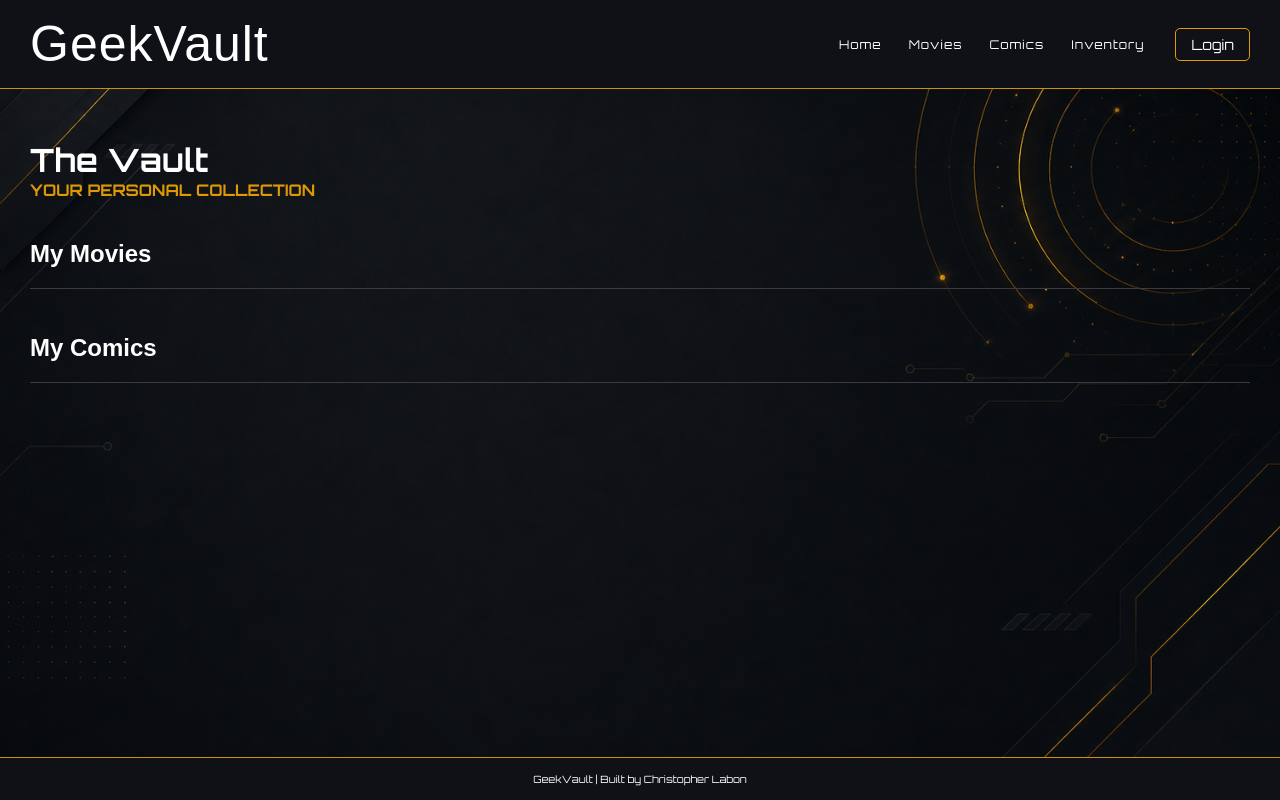
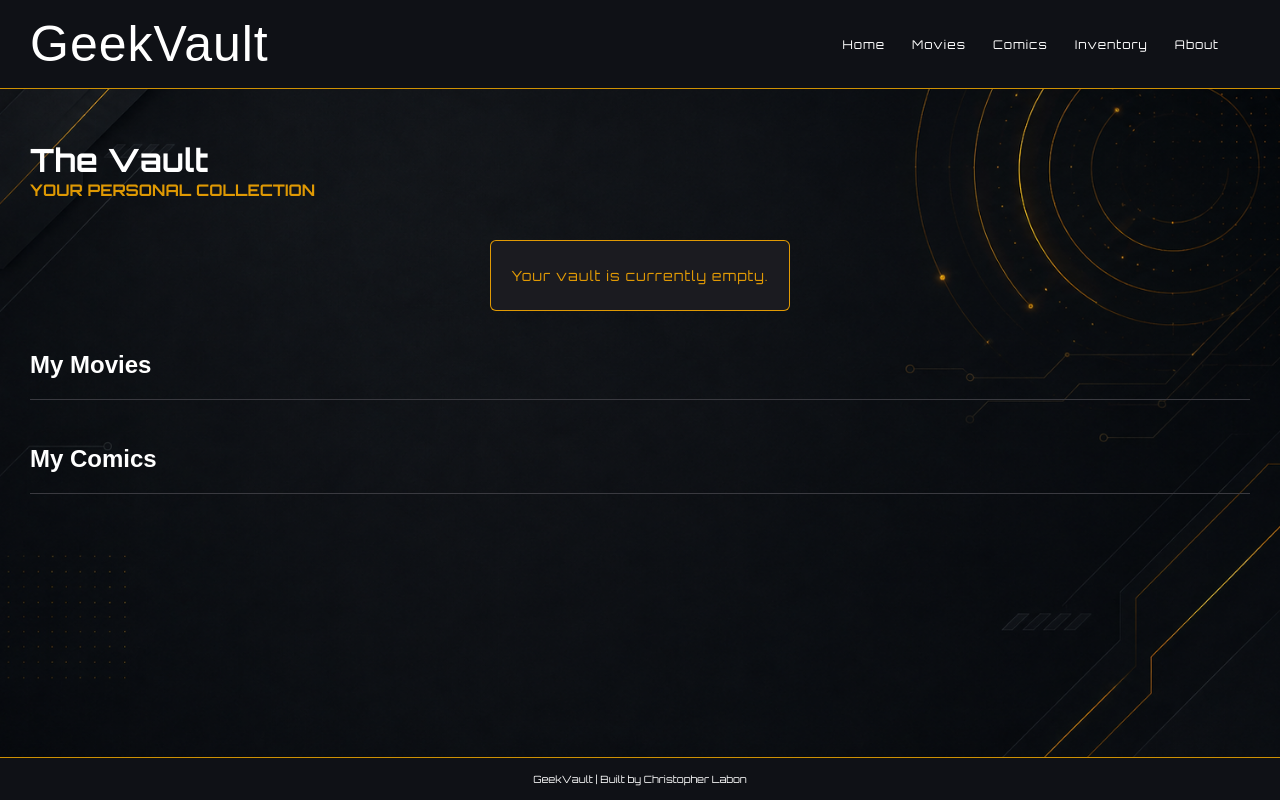
Before and after one commit to clabon7831/geek-vault, a React (Vite) app: page /#/inventory in a window 1280 px wide. Built offline with nearby package versions, Linux system fonts and the light colour scheme; a web font is replaced by a local one.

Commit message:
remove unfinished login button

```diff
--- a/src/App.css
+++ b/src/App.css
@@ -238,6 +238,19 @@ display: block;
     margin-bottom: 0px;
 }
 
+.emptyVault {
+ width: fit-content;
+    margin: 0 auto 40px;
+    padding: 12px 20px;
+    color: rgba(255, 174, 0, 0.869);
+    background-color: #1b1b20;
+    border: 1px solid rgba(255, 174, 0, 0.869);
+    border-radius: 6px;
+    font-family: "Orbitron", sans-serif;
+    font-size: 14px;
+    letter-spacing: 1px;
+}
+
 .inventoryHeader p {
     font-family: "Orbitron", sans-serif;
     font-weight: 700;
--- a/src/App.jsx
+++ b/src/App.jsx
@@ -7,6 +7,7 @@ import Comics from './pages/Comics'
 import Footer from './components/Footer'
 import Home from './pages/Home'
 import Inventory from './pages/Inventory'
+import About from './pages/About'
 
 function App() {
 
@@ -42,6 +43,7 @@ function App() {
           <Route path="/movies" element={<Movies addToInventory={addToInventory} />} />
           <Route path="/comics" element={<Comics addToInventory={addToInventory} />} />
           <Route path="/inventory" element={<Inventory inventory={inventory} deleteFromInventory={deleteFromInventory} />} />
+          <Route path="/about" element={<About />} />
         </Routes>
       </main>
 
--- a/src/components/Navbar.jsx
+++ b/src/components/Navbar.jsx
@@ -23,11 +23,13 @@ function Navbar() {
                 <Link to="/inventory">
                     <button>Inventory</button>
                 </Link>
+
+                <Link to="/about">
+                    <button>About</button>
+                </Link>
             </div>
 
-            <div className="login">
-                    <button>Login</button>
-            </div>
+
         </nav>
     )
 }
--- /dev/null
+++ b/src/pages/About.jsx
@@ -0,0 +1,14 @@
+function About() {
+    return (
+        <div className="about">
+            <h1>About GeekVault</h1>
+
+            <p>
+                GeekVault helps fans discover movies and comics and organize
+                their personal collection.
+            </p>
+        </div>
+    )
+}
+
+export default About
--- a/src/pages/Inventory.jsx
+++ b/src/pages/Inventory.jsx
@@ -49,6 +49,12 @@ function Inventory({ inventory, deleteFromInventory }) {
             <p>YOUR PERSONAL COLLECTION</p>
         </div>
 
+        <div className="emptyVault">
+            {inventory.length === 0 && (
+                <p>Your vault is currently empty.</p>
+            )}
+        </div>
+
         <section className="inventorySection">
             <div className="inventorySectionTitle">
                 <h2>My Movies</h2>
```
